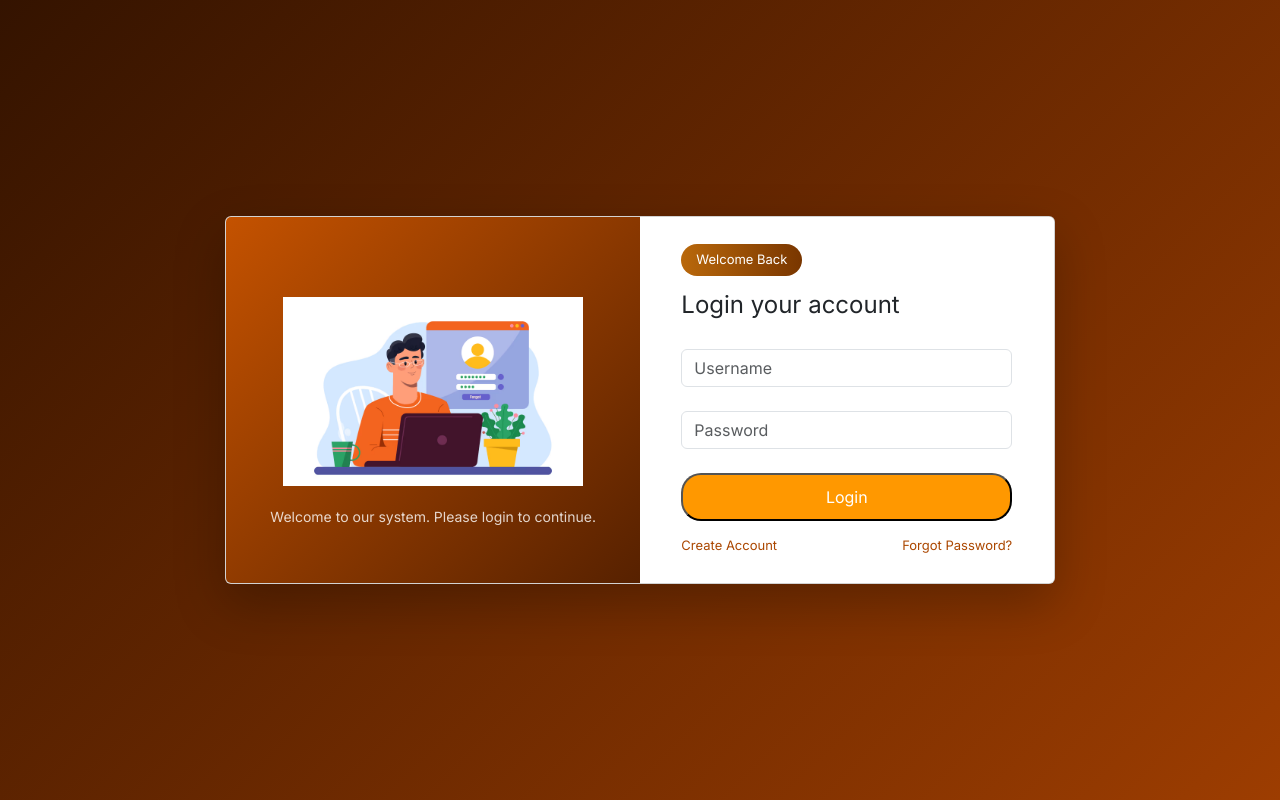
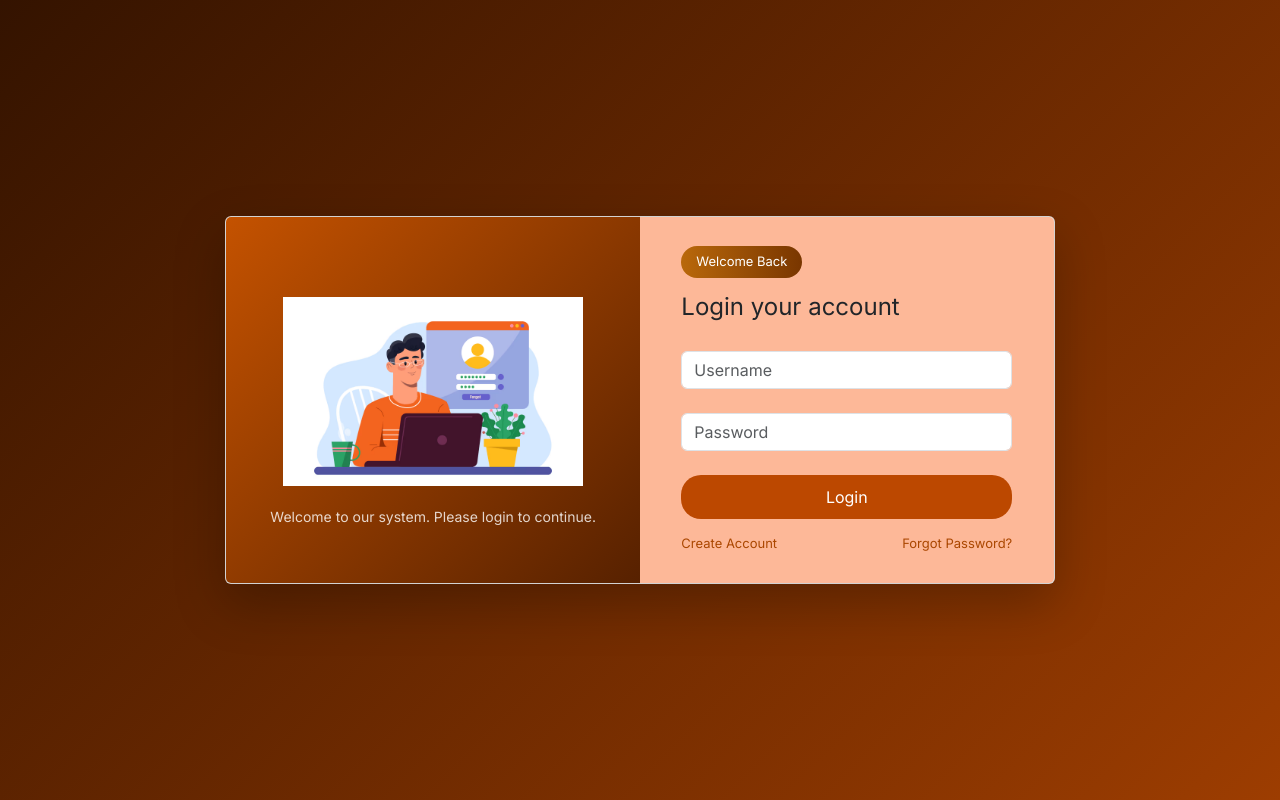
Before and after one commit to raunak-7277/college-django-project, a Django app: page /login/ in a window 1280 px wide. Run offline with Django 5.2, Linux system fonts and the light colour scheme.

Commit message:
changes in static file

```diff
--- a/static/css/style.css
+++ b/static/css/style.css
@@ -14,7 +14,7 @@
 /* LEFT */
 .left-box {
   background: linear-gradient(135deg, #c45200, #572100);
-  color: white;
+  color: rgb(255, 255, 255);
   padding: 40px;
 }
 .illustration {
@@ -30,7 +30,7 @@
 
 /* RIGHT */
 .right-box {
-  background: white;
+  background: rgb(253, 184, 152);
   display: flex;
   align-items: center;
   justify-content: center;
@@ -74,11 +74,12 @@
 }
 
 /* Button */
-.login-btn {
-   background: #ff9800;
-  color: white;
+.login-btn{
+  background: #bc4800;
+  color: rgb(255, 255, 255);
   border-radius: 20px;
   padding: 10px;
+  border: #ffffff;
 }
 
 /* Links */
@@ -93,7 +94,6 @@
   text-decoration: none;
   color: #ab4700;
 }
-
 .img-fluid{
     width: 300px;
     height: 400px;
```
